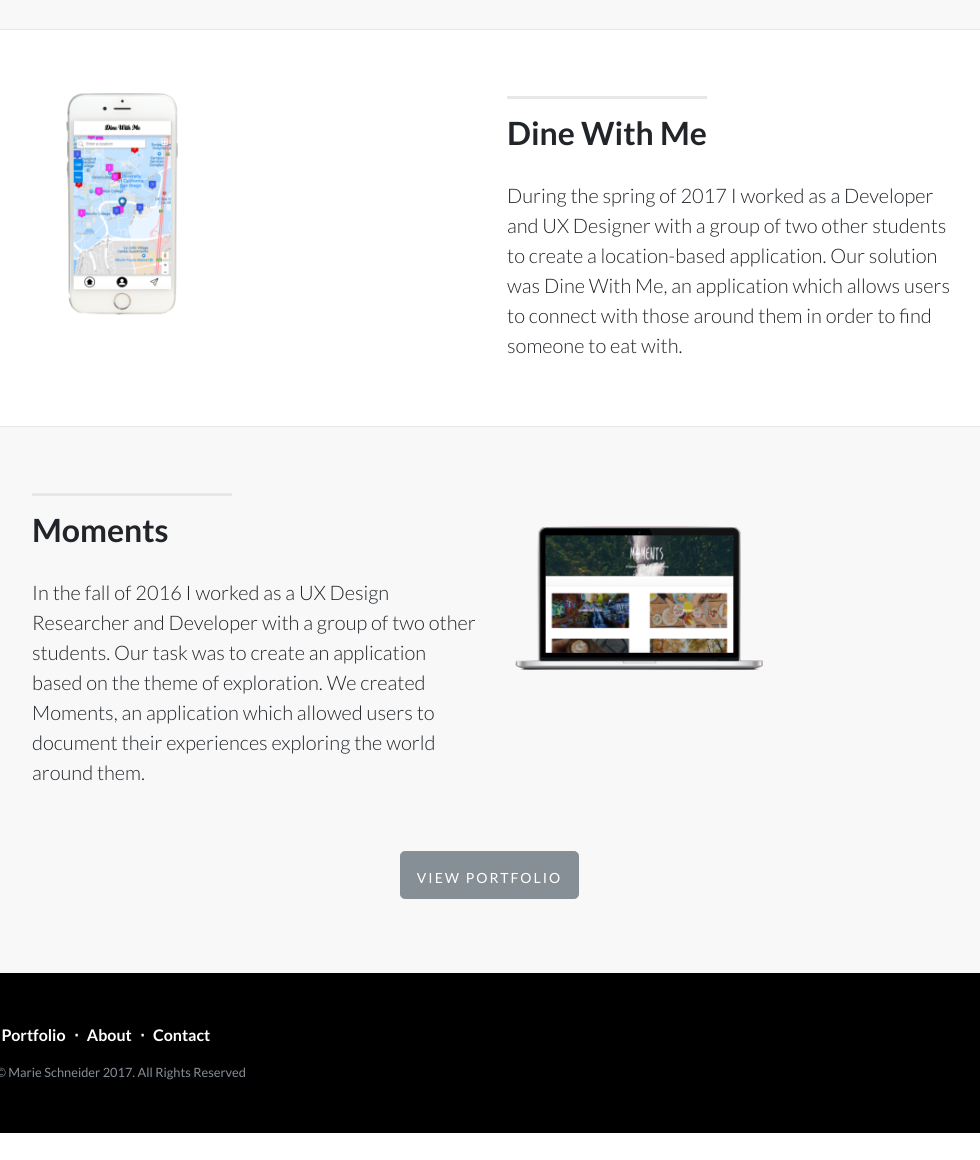
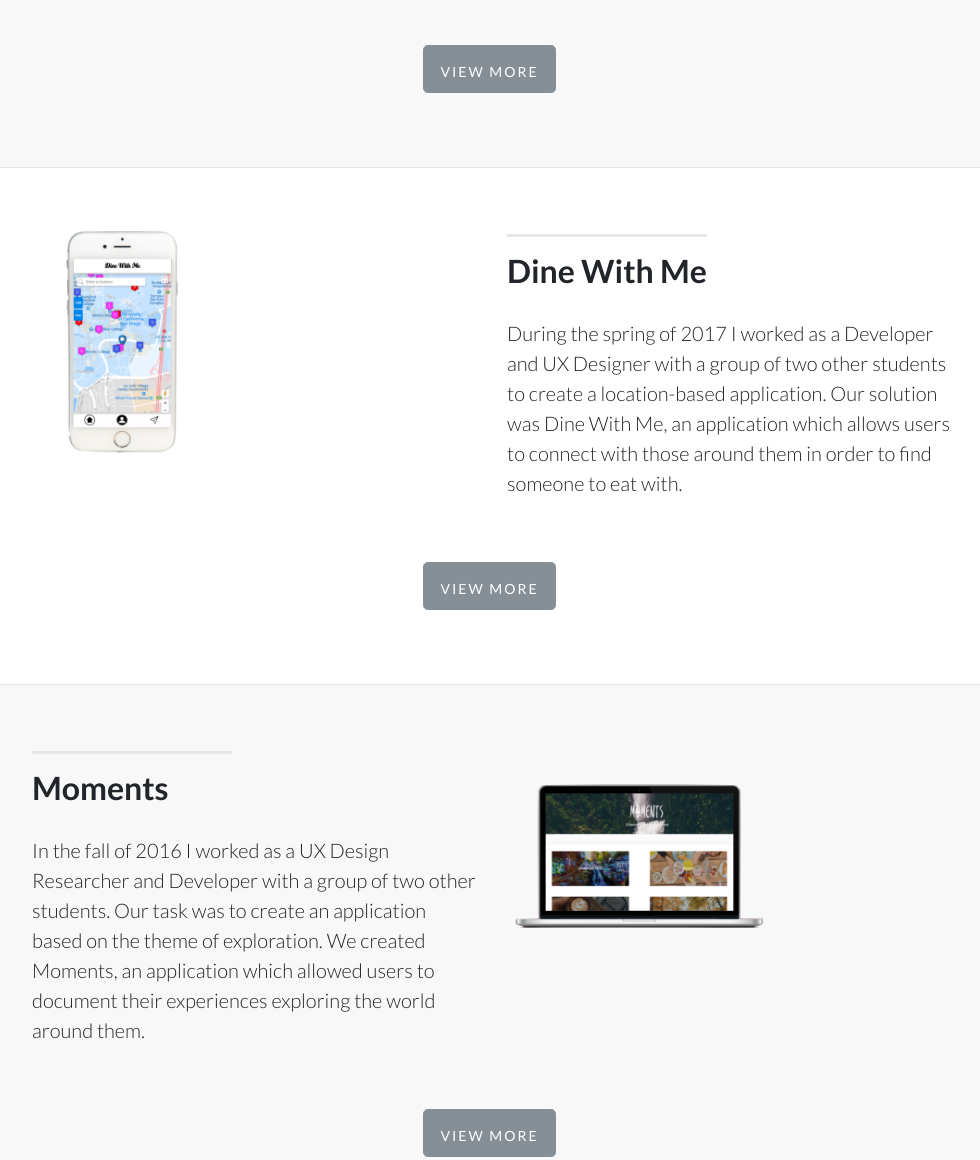
Before and after one commit to meschneider/portolio, a website: page public/index.html in a window 1280 px wide. Shown: the part 1322-2482 px from the top of the page, without its empty margins (148-1128 px from the left). Before the commit the page ends 2455 px from the top, so only its background shows below. Drawn offline with Linux system fonts and the light colour scheme.

Commit message:
fixing some issues

```diff
--- a/public/css/landing-page.css
+++ b/public/css/landing-page.css
@@ -19,7 +19,7 @@ body, h1, h2, h3, h4, h5, h6 {
   padding-bottom: 50px;
   text-align: center;
   color: #f8f8f8;
-  background: url(../img/intro-bg.jpg) no-repeat center center;
+  background: url(../img/desktop.jpg) no-repeat center center;
   background-size: cover;
 }
 
@@ -173,3 +173,5 @@ p.copyright {
 .button{
   text-align: center;
 }
+
+.blackiconcolor {color:white;}
--- a/public/index.html
+++ b/public/index.html
@@ -70,6 +70,7 @@
 
       <div class="container">
         <h1 style="text-align:center;" class="section-heading">Recent Projects</h1>
+        <hr class="intro-divider">
         <br></br>
         <div class="row">
           <div class="col-lg-5 ml-auto">
@@ -82,6 +83,18 @@
             <img class="img-fluid" src="img/icomplement.png" alt="">
           </div>
         </div>
+
+        <br></br>
+        <div class="button">
+        <li class="list-inline-item">
+          <a style="text-align:center;" href="/portfolio.html" class="btn btn-secondary btn-lg">
+            <span class="network-name">View More</span>
+          </a>
+        </li>
+      </button>
+      <br></br>
+
+      </div>
 
       </div>
       <!-- /.container -->
@@ -102,6 +115,16 @@
             <img class="img-fluid" src="img/dinewithme.png" alt="">
           </div>
         </div>
+
+        <br></br>
+        <div class="button">
+        <li class="list-inline-item">
+          <a style="text-align:center;" href="/portfolio.html" class="btn btn-secondary btn-lg">
+            <span class="network-name">View More</span>
+          </a>
+        </li>
+      </button>
+      <br></br>
 
       </div>
       <!-- /.container -->
@@ -129,7 +152,7 @@
         <div class="button">
         <li class="list-inline-item">
           <a style="text-align:center;" href="/portfolio.html" class="btn btn-secondary btn-lg">
-            <span class="network-name">View Portfolio</span>
+            <span class="network-name">View More</span>
           </a>
         </li>
       </button>
@@ -162,6 +185,8 @@
           </li>
         </ul>
         <p class="copyright text-muted small">Copyright &copy; Marie Schneider 2017. All Rights Reserved</p>
+        <i class="fa fa-envelope-o" style="color:white; font-size: 1.5em;" aria-hidden="true"></i>
+        <i class="fa fa-linkedin" style="color:white; font-size: 1.5em;" aria-hidden="true"></i>
       </div>
     </footer>
 
```
Also changed, not shown: public/portfolio.html (+1 -1 lines), public/img/banner-bg.jpg (deleted), public/img/desktop.jpg (added).
